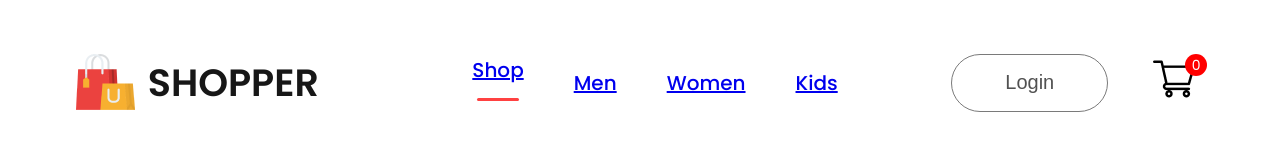
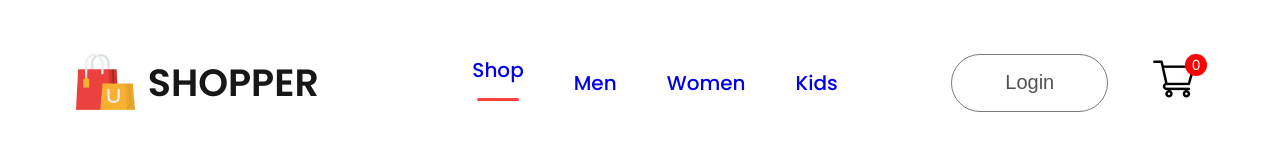
Before and after one commit to waibaBikash/Shopper, a React (Create React App) app in the folder frontend/: page / in a window 1280 px wide. Shown: the top 160 px of the page. Built offline with nearby package versions, Linux system fonts and the light colour scheme.

Commit message:
remove text underline

```diff
--- a/frontend/src/Components/Navbar/Navbar.jsx
+++ b/frontend/src/Components/Navbar/Navbar.jsx
@@ -14,10 +14,10 @@ const Navbar = () => {
          <p>SHOPPER</p>
        </div>
          <ul className='nav-menu'>
-            <li onClick={()=>{setMenu("shop")}}><Link to='/'>Shop</Link>{menu==="shop"?<hr/>:<></>} </li>
-            <li onClick={()=>{setMenu("mens")}}><Link to='/mens'>Men</Link>{menu==="mens"?<hr/>:<></>}</li>
-            <li onClick={()=>{setMenu("womens")}}><Link to='/womens'>Women</Link>{menu==="womens"?<hr/>:<></>}</li>
-            <li onClick={()=>{setMenu("kids")}}><Link to='/kids'>Kids</Link>{menu==="kids"?<hr/>:<></>}</li>
+            <li onClick={()=>{setMenu("shop")}}><Link style={{textDecoration:"none"}} to='/'>Shop</Link>{menu==="shop"?<hr/>:<></>} </li>
+            <li onClick={()=>{setMenu("mens")}}><Link style={{textDecoration:"none"}} to='/mens'>Men</Link>{menu==="mens"?<hr/>:<></>}</li>
+            <li onClick={()=>{setMenu("womens")}}><Link style={{textDecoration:"none"}} to='/womens'>Women</Link>{menu==="womens"?<hr/>:<></>}</li>
+            <li onClick={()=>{setMenu("kids")}}><Link style={{textDecoration:"none"}} to='/kids'>Kids</Link>{menu==="kids"?<hr/>:<></>}</li>
          </ul>
          <div className="nav-login-cart">
            <Link to='/login'><button>Login</button></Link>
```
